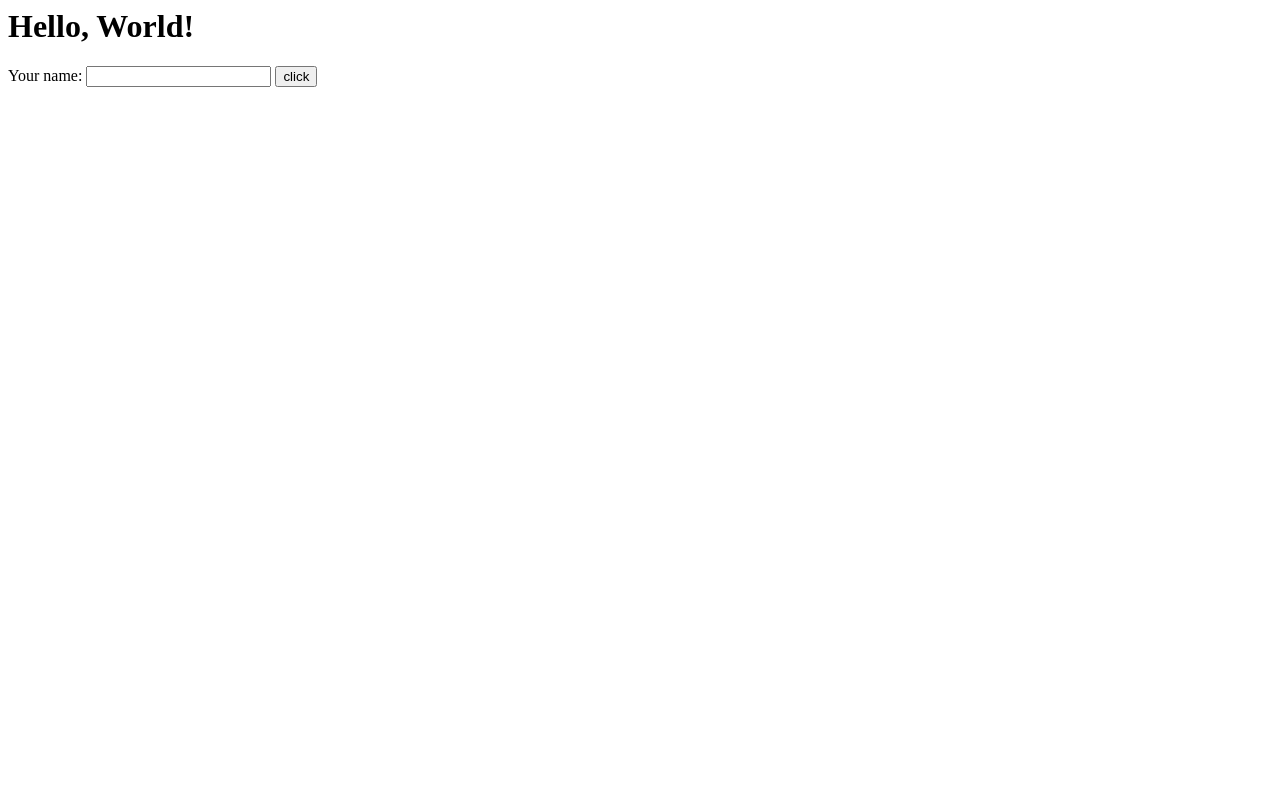
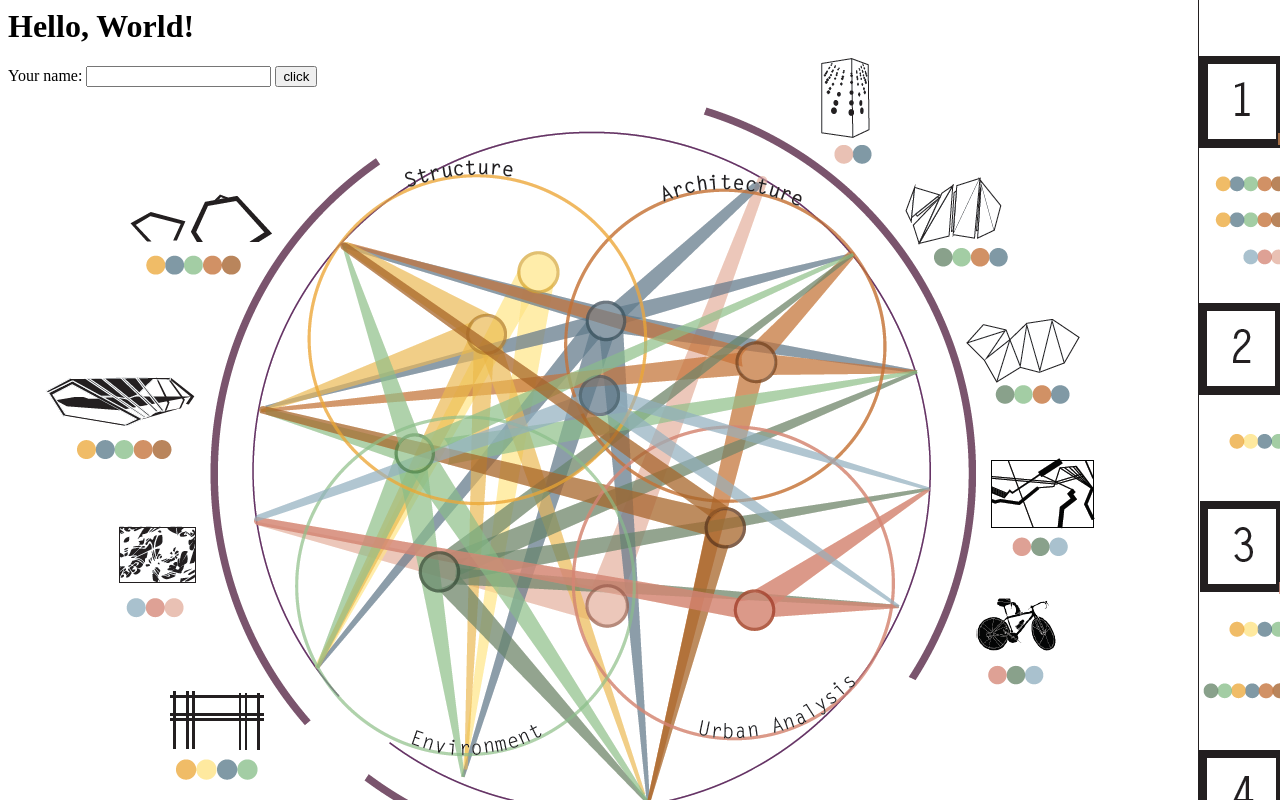
Before and after one commit to abbytuckett/abbytuckett.github.io, a plain HTML site: page index.html in a window 1280 px wide. Drawn offline with Linux system fonts and the light colour scheme.

Commit message:
Add files via upload

```diff
--- a/index.html
+++ b/index.html
@@ -2,7 +2,8 @@
   <head>
     <style>
       body {
-        background-image: url src=("file:///Users/abbytuckett/Dropbox/Screenshots/Screenshot%202020-05-04%2016.24.40.png");
+        background-image:url("Screenshot 2020-05-04 16.24.40.png");
+/*        url("https://www.themodernhouse.com/wp-content/uploads/2019/11/beautiful-architectural-drawings-phaidon-11-950x634.jpg");*/
         }
     </style>
     <title>Welcome!</title>
```
